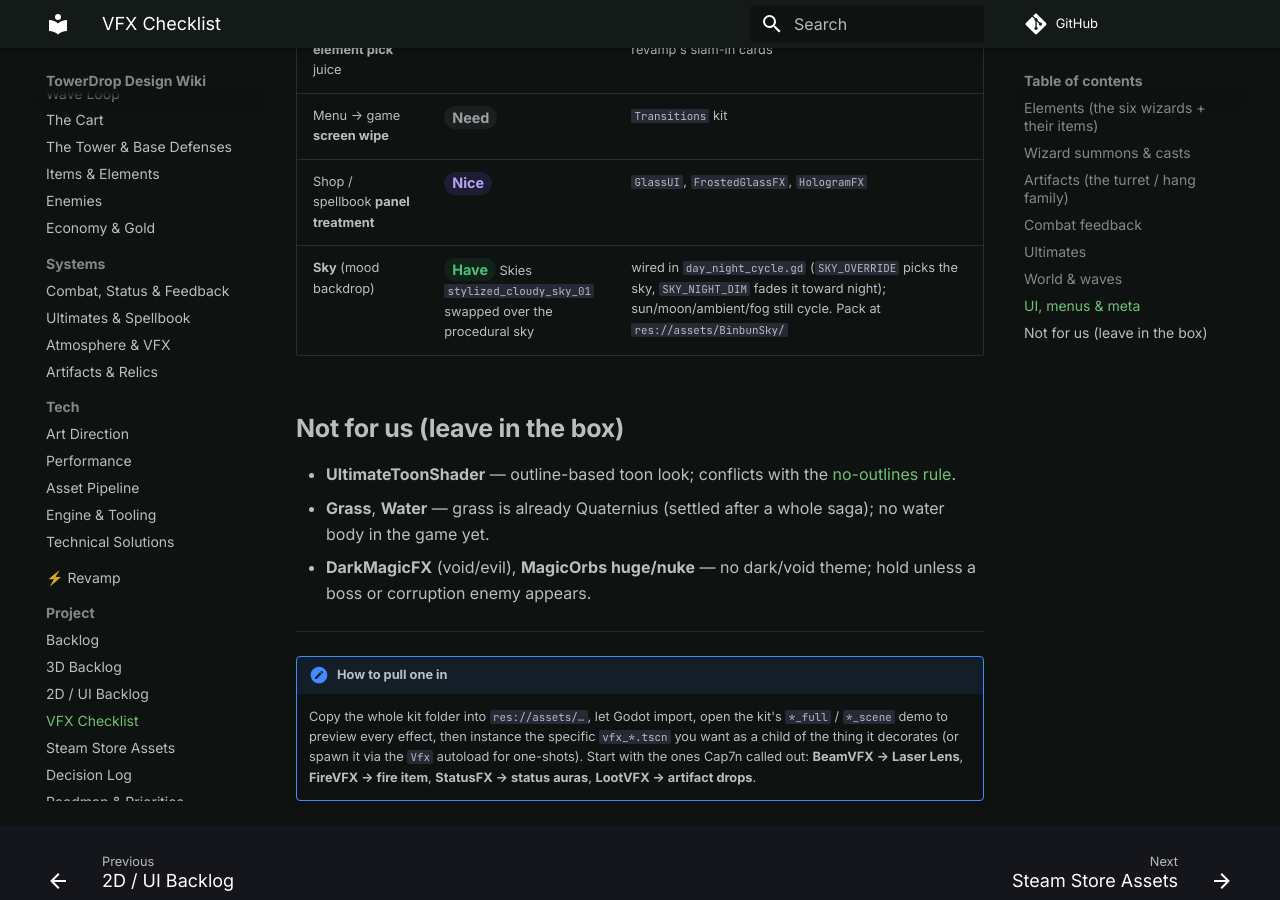
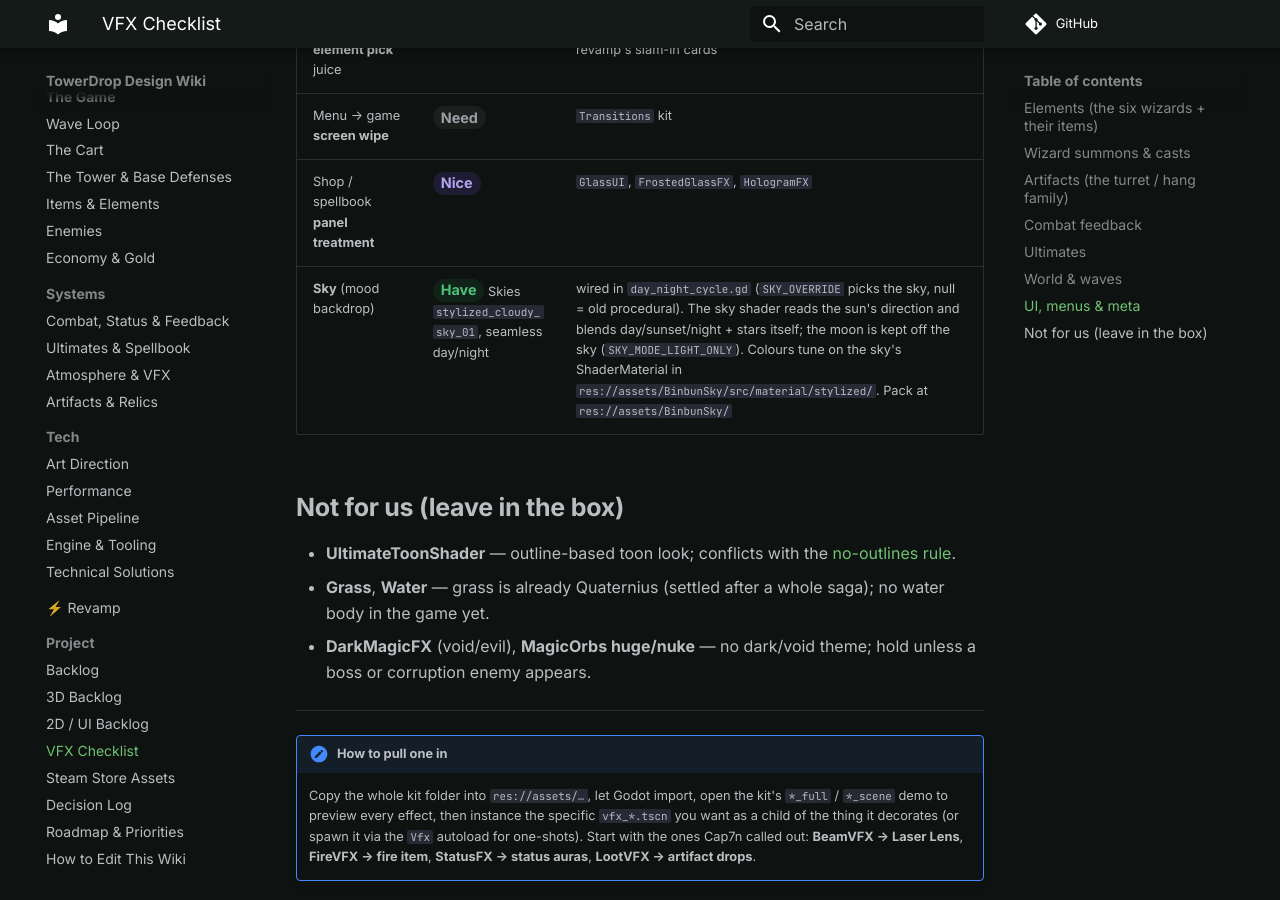
Before and after one commit to cap7n/towerdrop-docs, an MkDocs documentation site: the page built from docs/project/vfx-checklist.md, in a window 1280 px wide and 900 px high, scrolled down 3407 px. Built offline with MkDocs 1.6.1 and Material for MkDocs 9.7.7, drawn with Linux system fonts in a browser that asks for light colours; comment, search, counter and statistics services are not loaded.

Commit message:
Sky checklist: seamless day/night, drop the dim hack note

```diff
--- a/docs/project/vfx-checklist.md
+++ b/docs/project/vfx-checklist.md
@@ -71,7 +71,7 @@
 | **3-card draft / element pick** juice | <span class="pill todo">Need</span> | `CardFX` — purpose-built for card reveals; pairs with the revamp's slam-in cards |
 | Menu → game **screen wipe** | <span class="pill todo">Need</span> | `Transitions` kit |
 | Shop / spellbook **panel treatment** | <span class="pill idea">Nice</span> | `GlassUI`, `FrostedGlassFX`, `HologramFX` |
-| **Sky** (mood backdrop) | <span class="pill done">Have</span> Skies `stylized_cloudy_sky_01` swapped over the procedural sky | wired in `day_night_cycle.gd` (`SKY_OVERRIDE` picks the sky, `SKY_NIGHT_DIM` fades it toward night); sun/moon/ambient/fog still cycle. Pack at `res://assets/BinbunSky/` |
+| **Sky** (mood backdrop) | <span class="pill done">Have</span> Skies `stylized_cloudy_sky_01`, seamless day/night | wired in `day_night_cycle.gd` (`SKY_OVERRIDE` picks the sky, null = old procedural). The sky shader reads the sun's direction and blends day/sunset/night + stars itself; the moon is kept off the sky (`SKY_MODE_LIGHT_ONLY`). Colours tune on the sky's ShaderMaterial in `res://assets/BinbunSky/src/material/stylized/`. Pack at `res://assets/BinbunSky/` |
 
 ## Not for us (leave in the box)
 
```
